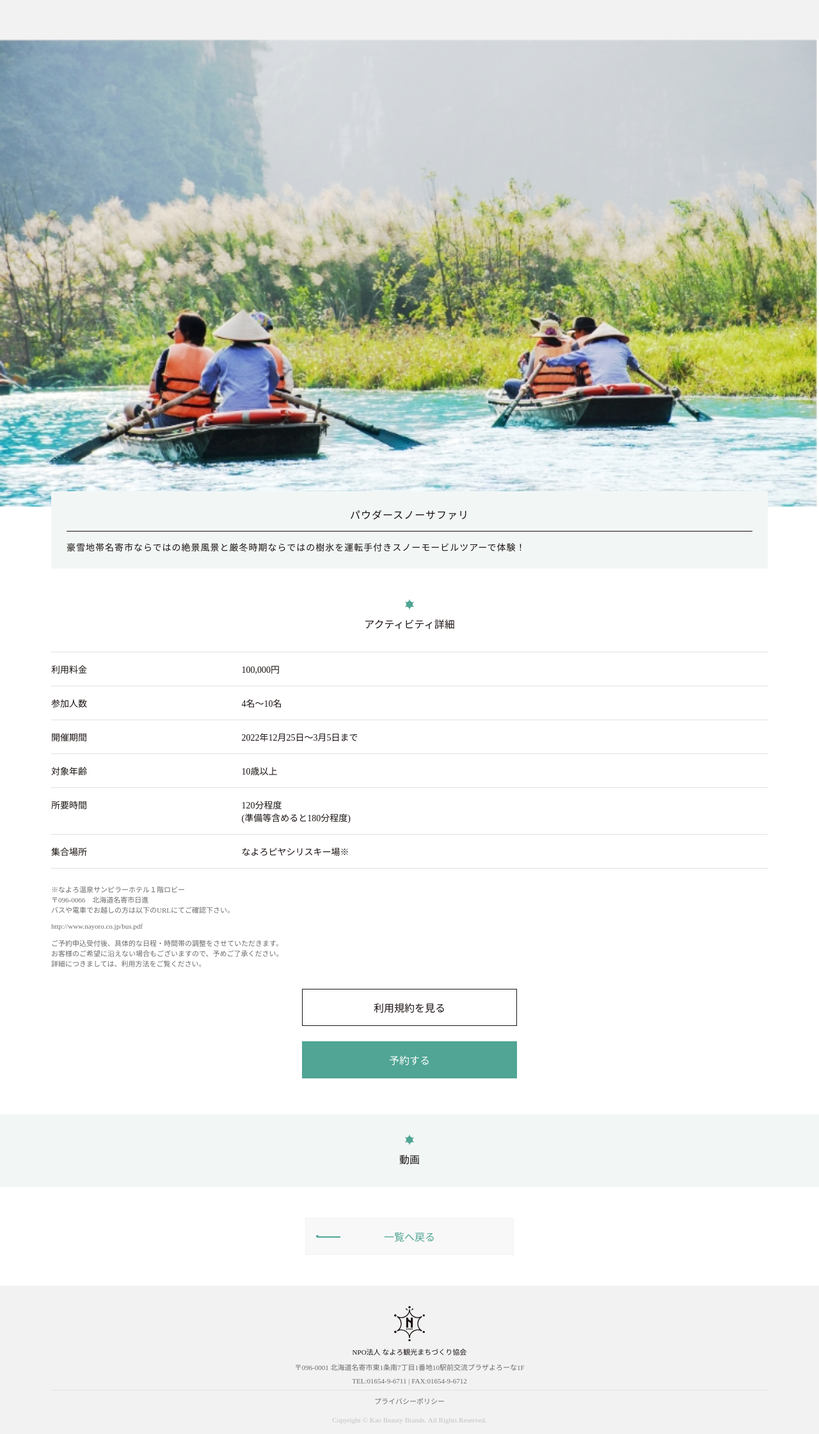
After one commit to shinmikouji/nayoroshi_kankou, a PHP site: page /activity-detail.html in a window 1280 px wide. The commit adds this page. Shown: the whole page at 64% size. Run offline with PHP 8.4, Linux system fonts and the light colour scheme.

Commit message:
avtivity-detail sp

```diff
--- /dev/null
+++ b/activity-detail.html
@@ -0,0 +1,130 @@
+<!DOCTYPE html>
+<html lang="ja">
+<head>
+  <meta charset="UTF-8">
+  <meta http-equiv="X-UA-Compatible" content="IE=edge">
+  <meta name="viewport" content="width=device-width, initial-scale=1.0">
+  <link rel="stylesheet" href="/css/style.css">
+  <script src="https://code.jquery.com/jquery-3.6.1.min.js" integrity="sha256-o88AwQnZB+VDvE9tvIXrMQaPlFFSUTR+nldQm1LuPXQ=" crossorigin="anonymous"></script>
+  <script src="/js/main.js"></script>
+  <title>名寄市</title>
+</head>
+<body>
+  <header class="l-headerUnder">
+    <div class="c-display--sp">
+      <div class="l-header__logo">
+        <img src="/image/header-logo.svg" alt="名寄市のロゴ">
+      </div>
+      <div class="l-header__icon" id="open">
+        <span class="top bar"></span>
+        <span class="middle bar"></span>
+        <span class="bottom bar"></span>
+      </div>
+      <nav class="l-header__menus">
+        <ul class="l-header__menuList">
+          <li><a href="#">TOP</a></li>
+          <li><a href="#">ACTIVITY</a></li>
+          <li><a href="#">ABOUT</a></li>
+          <li><a href="#">NEWS</a></li>
+          <li><a href="#">HOW to USE</a></li>
+        </ul>
+      </nav>
+    </div>
+  </header>
+  <main>
+    <section class="p-activity-detail__hero">
+    </section>
+    <section class="p-activity-detail__slider">
+      <div class="c-contentWidth">
+        <div class="p-activity-detail__sliderTextArea">
+          <h2 class="p-activity-detail__sliderTextAreaTitle">パウダースノーサファリ</h2>
+          <p class="p-activity-detail__sliderTextAreaText">豪雪地帯名寄市ならではの絶景風景と厳冬時期ならではの樹氷を運転手付きスノーモービルツアーで体験！</p>
+        </div>
+        <div class="p-activity-detail__sliderArea">
+
+        </div>
+      </div>
+    </section>
+    <section class="p-activity-detail">
+      <div class="c-contentWidth">
+        <div class="p-activity-detail__icon">
+          <img src="/image/top/icon-01.svg" alt="名寄についてに関してのアイコン">
+        </div>
+        <h2 class="p-activity-detail__title">
+          アクティビティ詳細
+        </h2>
+        <table class="p-activity-detail__table">
+          <tr>
+            <th>利用料金</th>
+            <td>100,000円</td>
+          </tr>
+          <tr>
+            <th>参加人数</th>
+            <td>4名〜10名</td>
+          </tr>
+          <tr>
+            <th>開催期間</th>
+            <td>2022年12月25日～3月5日まで　</td>
+          </tr>
+          <tr>
+            <th>対象年齢</th>
+            <td>10歳以上</td>
+          </tr>
+          <tr>
+            <th>所要時間</th>
+            <td>120分程度<br>(準備等含めると180分程度)</td>
+          </tr>
+          <tr>
+            <th>集合場所</th>
+            <td>なよろピヤシリスキー場※</td>
+          </tr>
+        </table>
+        <div class="p-activity-detail__textArea">
+          ※なよろ温泉サンピラーホテル１階ロビー<br>
+          〒096-0066　北海道名寄市日進<br>
+          バスや電車でお越しの方は以下のURLにてご確認下さい。<br>
+          <br>
+          <a href="http://www.nayoro.co.jp/bus.pdf" target="_blank">http://www.nayoro.co.jp/bus.pdf</a><br>
+          <br>
+          ご予約申込受付後、具体的な日程・時間帯の調整をさせていただきます。<br>
+          お客様のご希望に沿えない場合もございますので、予めご了承ください。<br>
+          詳細につきましては、利用方法をご覧ください。
+        </div>
+        <div class="p-activity-detail__btn">
+          <a href="" class="p-activity-detail__btn--top">利用規約を見る</a>
+          <a href="" class="p-activity-detail__btn--bottom">予約する</a>
+        </div>
+      </div>
+    </section>
+    <section class="p-activity-detail__video">
+      <div class="c-contentWidth">
+        <div class="p-activity-detail__icon">
+          <img src="/image/top/icon-01.svg" alt="名寄についてに関してのアイコン">
+        </div>
+        <h2 class="p-activity-detail__title">
+          動画
+        </h2>
+      </div>
+    </section>
+    <div class="c-contentWidth">
+      <div class="p-activity-detail__btn--back">
+        <a href="">一覧へ戻る</a>
+      </div>
+    </div>
+  </main>
+  <footer class="l-footer">
+    <div class="c-contentWidth">
+      <div class="l-footer__logo">
+        <img src="/image/footer-logo.svg" alt="名寄市観光に関してのアイコン">
+      </div>
+      <p class="l-footer__title">NPO法人 なよろ観光まちづくり協会</p>
+      <p class="l-footer__address">〒096-0001 北海道名寄市東1条南7丁目1番地10駅前交流プラザよろーな1F</p>
+      <p class="l-footer__tel">TEL:01654-9-6711 | FAX:01654-9-6712</p>
+      <div class="l-footer__bottom">
+        <p class="l-footer__bottomText">プライバシーポリシー</p>
+      </div>
+      <p class="l-footer__copy">Copyright © Kao Beauty Brands. All Rights Reserved.</p>
+    </div>
+  </footer>
+</body>
+</html>
--- a/css/style.css
+++ b/css/style.css
@@ -867,4 +863,266 @@ html {
   content: "";
   background-color: #50A594;
   border-radius: 50%;
+}
+
+/* メインビジュアル */
+.p-activity-detail__hero {
+  background-image: url("/image/activity-detail/main.jpg");
+  background-size: cover;
+}
+.p-activity-detail__hero:before {
+  content: "";
+  display: block;
+  padding-bottom: 66%;
+}
+@media screen and (min-width: 1025px) {
+  .p-activity-detail__hero:before {
+    padding-bottom: 57%;
+  }
+}
+
+.p-activity-detail__slider {
+  padding: 0px 16px;
+}
+
+.p-activity-detail__sliderTextArea {
+  margin-top: -24px;
+  padding: 24px;
+  letter-spacing: 0.1em;
+  background-color: #F2F7F6;
+}
+
+.p-activity-detail__sliderTextAreaTitle {
+  padding-bottom: 14px;
+  font-size: 16px;
+  font-size: 1.6rem;
+  text-align: center;
+  border-bottom: 1px solid #1A1311;
+}
+
+.p-activity-detail__sliderTextAreaText {
+  padding-top: 14px;
+  font-size: 14px;
+  font-size: 1.4rem;
+}
+
+.p-activity-detail__sliderArea {
+  padding-top: 16px;
+}
+
+.p-activity-detail {
+  margin-top: 32px;
+  padding: 0 16px 56px;
+}
+
+.p-activity-detail__icon {
+  display: flex;
+  align-items: center;
+  width: 16px;
+  height: 18px;
+  margin: 0 auto;
+}
+@media screen and (min-width: 1025px) {
+  .p-activity-detail__icon {
+    width: 14px;
+    height: 17px;
+  }
+}
+
+.p-activity-detail__title {
+  margin-top: 9px;
+  font-size: 16px;
+  font-size: 1.6rem;
+  font-weight: 500;
+  text-align: center;
+}
+
+.p-activity-detail__table {
+  width: 100%;
+  margin-top: 32px;
+  border-bottom: 1px solid #E2E2E2;
+}
+.p-activity-detail__table tr {
+  display: flex;
+  padding: 16px 0px;
+  font-size: 14px;
+  font-size: 1.4rem;
+  border-top: 1px solid #E2E2E2;
+}
+.p-activity-detail__table th {
+  width: 23%;
+  text-align: left;
+  font-weight: 500;
+}
+.p-activity-detail__table td {
+  margin-left: 40px;
+}
+
+.p-activity-detail__textArea {
+  margin-top: 24px;
+  font-size: 11px;
+  font-size: 1.1rem;
+  color: #6A6A6A;
+}
+
+.p-activity-detail__btn {
+  margin-top: 32px;
+}
+.p-activity-detail__btn--top {
+  width: 100%;
+  position: relative;
+  display: block;
+  padding: 16px 0;
+  text-align: center;
+  color: #1A1311;
+  background-color: #fff;
+  border: 1px solid #1A1311;
+  font-size: 16px;
+  font-size: 1.6rem;
+}
+.p-activity-detail__btn--top:before {
+  width: 0px;
+  height: 0px;
+  top: 0%;
+  right: 0px;
+  position: absolute;
+  display: block;
+  content: "";
+  background-color: #1A1311;
+}
+.p-activity-detail__btn--top:after {
+  width: 4px;
+  height: 4px;
+  top: 0%;
+  right: 0px;
+  position: absolute;
+  display: block;
+  content: "";
+  background-color: #1A1311;
+  border-radius: 50%;
+}
+.p-activity-detail__btn--top:before {
+  display: none;
+}
+.p-activity-detail__btn--top:after {
+  display: none;
+}
+@media screen and (min-width: 1025px) {
+  .p-activity-detail__btn--top {
+    width: 30%;
+    margin: 0 auto;
+  }
+}
+.p-activity-detail__btn--bottom {
+  margin-top: 24px;
+  width: 100%;
+  position: relative;
+  display: block;
+  padding: 16px 0;
+  text-align: center;
+  color: #fff;
+  background-color: #50A594;
+  border: 1px solid transparent;
+  font-size: 16px;
+  font-size: 1.6rem;
+}
+.p-activity-detail__btn--bottom:before {
+  width: 0px;
+  height: 0px;
+  top: 0%;
+  right: 0px;
+  position: absolute;
+  display: block;
+  content: "";
+  background-color: #fff;
+}
+.p-activity-detail__btn--bottom:after {
+  width: 4px;
+  height: 4px;
+  top: 0%;
+  right: 0px;
+  position: absolute;
+  display: block;
+  content: "";
+  background-color: #fff;
+  border-radius: 50%;
+}
+.p-activity-detail__btn--bottom:before {
+  display: none;
+}
+.p-activity-detail__btn--bottom:after {
+  display: none;
+}
+@media screen and (min-width: 1025px) {
+  .p-activity-detail__btn--bottom {
+    width: 30%;
+    margin: 24px auto 0;
+  }
+}
+
+.p-activity-detail__video {
+  padding: 32px 16px;
+  background-color: #F2F7F6;
+}
+
+.p-activity-detail__btn--back {
+  padding: 48px 16px;
+}
+.p-activity-detail__btn--back a {
+  width: 100%;
+  position: relative;
+  display: block;
+  padding: 16px 0;
+  text-align: center;
+  color: #50A594;
+  background-color: #F8F8F8;
+  border: 1px solid #F2F2F2;
+  font-size: 16px;
+  font-size: 1.6rem;
+}
+.p-activity-detail__btn--back a:before {
+  width: 35px;
+  height: 2px;
+  top: 50%;
+  right: 0px;
+  position: absolute;
+  display: block;
+  content: "";
+  background-color: #50A594;
+}
+.p-activity-detail__btn--back a:after {
+  width: 4px;
+  height: 4px;
+  top: 49%;
+  right: 0px;
+  position: absolute;
+  display: block;
+  content: "";
+  background-color: #50A594;
+  border-radius: 50%;
+}
+@media screen and (min-width: 1025px) {
+  .p-activity-detail__btn--back a {
+    width: 30%;
+    margin: 0 auto;
+  }
+}
+.p-activity-detail__btn--back a:before {
+  right: 287px;
+}
+@media screen and (min-width: 1025px) {
+  .p-activity-detail__btn--back a:before {
+    right: 0;
+    left: 19px;
+  }
+}
+.p-activity-detail__btn--back a:after {
+  right: 321px;
+}
+@media screen and (min-width: 1025px) {
+  .p-activity-detail__btn--back a:after {
+    top: 48%;
+    right: 0;
+    left: 16px;
+  }
 }/*# sourceMappingURL=style.css.map */
--- a/scss/foundation/_mixin.scss
+++ b/scss/foundation/_mixin.scss
@@ -13,21 +13,17 @@ $breakpoint: (
   }
 }
 
-@mixin button($color, $bg-color: transparent, $before-width, $before-height, $before-top, $before-right, $after-top, $after-right ) {
+@mixin button($color, $bg-color: transparent, $before-width, $before-height, $before-top, $before-right, $after-top, $after-right, $border-color: transparent ) {
   width: 100%;
   position: relative;
   display: block;
-  margin-top: 48px;
   padding: 16px 0;
   text-align: center;
   color: $color;
   background-color: $bg-color;
+  border: 1px solid $border-color;
   font-size: 16px;
   font-size: 1.6rem;
-  @include mq(pc) {
-    width: 30%;
-    margin: 48px auto 0;
-  }
   &:before {
     width: $before-width;
     height: $before-height;
--- a/scss/foundation/_variable.scss
+++ b/scss/foundation/_variable.scss
@@ -8,7 +8,8 @@ $color-04: #4BB3D9;
 $color-05: #C1C1C1;
 $color-06: #F2F2F2;
 $color-07: #707070;
-
+$color-08: #F2F7F6;
+$color-09: #F8F8F8;
 
 $border-color-01: #E2E2E2;
 
--- /dev/null
+++ b/scss/object/_activity-detail.scss
@@ -0,0 +1,162 @@
+@use "../foundation/variable" as g;
+@use "../foundation/mixin" as m;
+
+/* メインビジュアル */
+.p-activity-detail__hero {
+  background-image: url('/image/activity-detail/main.jpg');
+  background-size: cover;
+  &:before {
+    content: '';
+    display: block;
+    padding-bottom: 66%;
+    @include m.mq(pc) {
+      padding-bottom: 57%;
+    }
+  }
+}
+
+.p-activity-detail__slider {
+  padding: 0px 16px;
+}
+
+.p-activity-detail__sliderTextArea {
+  margin-top: -24px;
+  padding: 24px;
+  letter-spacing: 0.1em;
+  background-color: g.$color-08;
+}
+
+.p-activity-detail__sliderTextAreaTitle {
+  padding-bottom: 14px;
+  font-size: 16px;
+  font-size: 1.6rem;
+  text-align: center;
+  border-bottom: 1px solid g.$color-black;
+}
+
+.p-activity-detail__sliderTextAreaText {
+  padding-top: 14px;
+  font-size: 14px;
+  font-size: 1.4rem;
+}
+
+.p-activity-detail__sliderArea {
+  padding-top: 16px;
+}
+
+.p-activity-detail {
+  margin-top: 32px;
+  padding: 0 16px 56px;
+}
+
+.p-activity-detail__icon {
+  display: flex;
+  align-items: center;
+  width: 16px;
+  height: 18px;
+  margin: 0 auto;
+  @include m.mq(pc) {
+    width: 14px;
+    height: 17px;
+  }
+}
+
+.p-activity-detail__title {
+  margin-top: 9px;
+  font-size: 16px;
+  font-size: 1.6rem;
+  font-weight: 500;
+  text-align: center;
+}
+
+.p-activity-detail__table {
+  width: 100%;
+  margin-top: 32px;
+  border-bottom: 1px solid g.$border-color-01;
+  tr {
+    display: flex;
+    padding: 16px 0px;
+    font-size: 14px;
+    font-size: 1.4rem;
+    border-top: 1px solid g.$border-color-01;
+  }
+  th  {
+    width: 23%;
+    text-align: left;
+    font-weight: 500;
+  }
+  td {
+    margin-left: 40px;
+  }
+}
+
+.p-activity-detail__textArea {
+  margin-top: 24px;
+  font-size: 11px;
+  font-size: 1.1rem;
+  color: g.$color-03;
+}
+
+.p-activity-detail__btn {
+  margin-top: 32px;
+
+  &--top {
+    @include m.button(g.$color-black, g.$color-white, 0px, 0px, 0%, 0px, 0%, 0px, g.$color-black);
+    &:before {
+      display: none;
+    }
+    &:after {
+      display: none;
+    }
+    @include m.mq(pc) {
+      width: 30%;
+      margin: 0 auto;
+    }
+  }
+
+  &--bottom {
+    margin-top: 24px;
+    @include m.button(g.$color-white, g.$color-01, 0px, 0px, 0%, 0px, 0%, 0px);
+    &:before {
+      display: none;
+    }
+    &:after {
+      display: none;
+    }
+    @include m.mq(pc) {
+      width: 30%;
+      margin: 24px auto 0;
+    }
+  }
+}
+
+.p-activity-detail__video {
+  padding: 32px 16px;
+  background-color: g.$color-08;
+}
+
+.p-activity-detail__btn--back {
+  padding: 48px 16px;
+  a {
+    @include m.button(g.$color-01, g.$color-09, 35px, 2px, 50%, 0px, 49%, 0px, g.$color-06);
+    @include m.mq(pc) {
+      width: 30%;
+      margin: 0 auto;
+    }
+    &:before {
+      right: 287px;
+      @include m.mq(pc) {
+        right: 0;
+        left: 19px;
+      }
+    }
+    &:after {
+      right: 321px;
+      @include m.mq(pc) {
+        top: 48%;
+        right: 0;
+        left: 16px;
+      }
+    }
+  }
+}
--- a/scss/object/_activity.scss
+++ b/scss/object/_activity.scss
@@ -20,6 +20,6 @@
 }
 
 .p-activity__btn {
-  width: 50px;
-  @include m.button(g.$color-01, g.$color-06, 2px, 16px, 33%, 26px, 59%, 25px);
+  margin-top: 48px;
+  @include m.button(g.$color-01, g.$color-09, 2px, 16px, 33%, 26px, 59%, 25px, g.$color-06);
 }
--- a/scss/object/_index.scss
+++ b/scss/object/_index.scss
@@ -1,2 +1,3 @@
 @forward "top";
 @forward "activity";
+@forward "activity-detail";
```
Also changed, not shown: other parts of css/style.css (+20 -24 lines), scss/object/_top.scss (+2 -60 lines), image/activity-detail/main.jpg (added), 1 other file.
